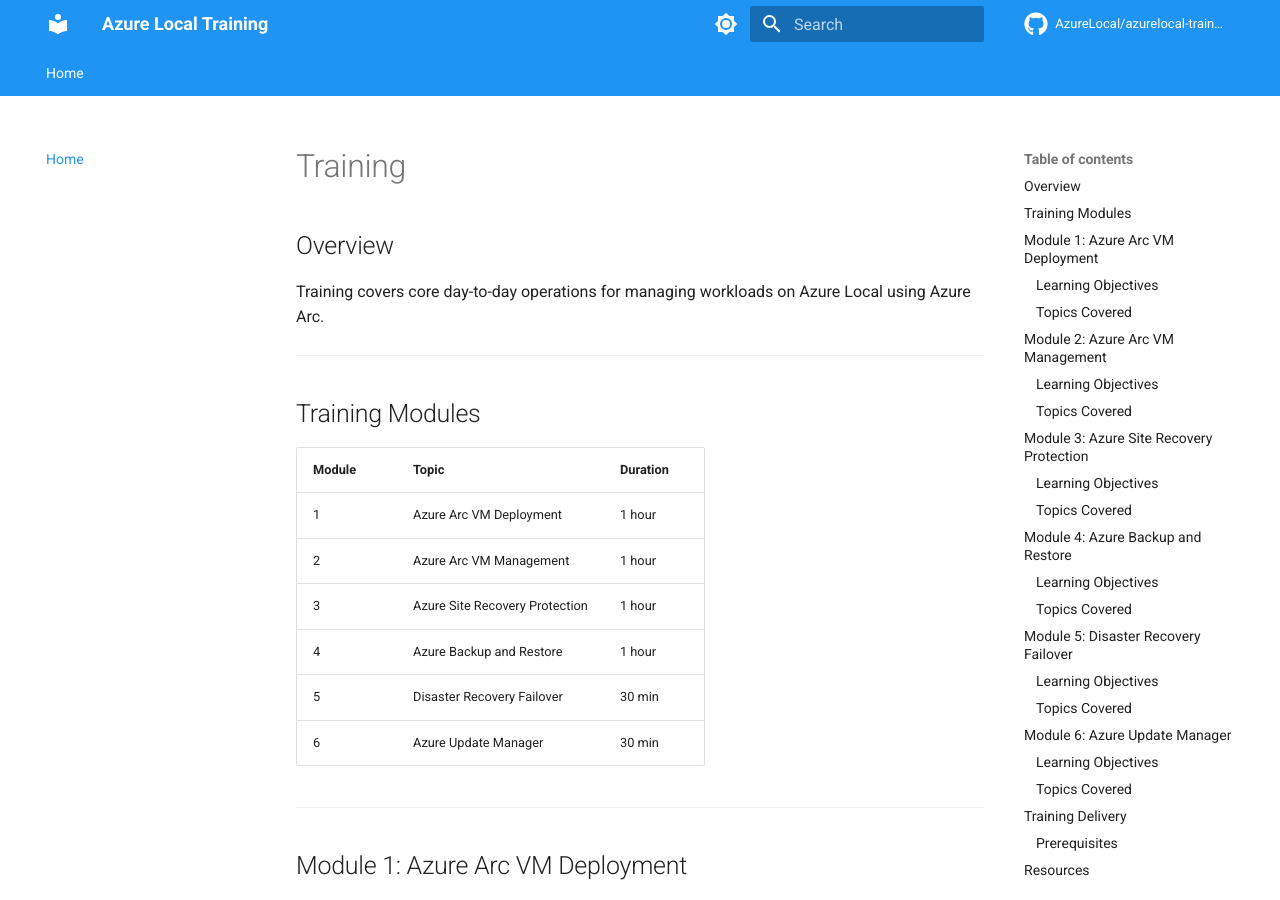
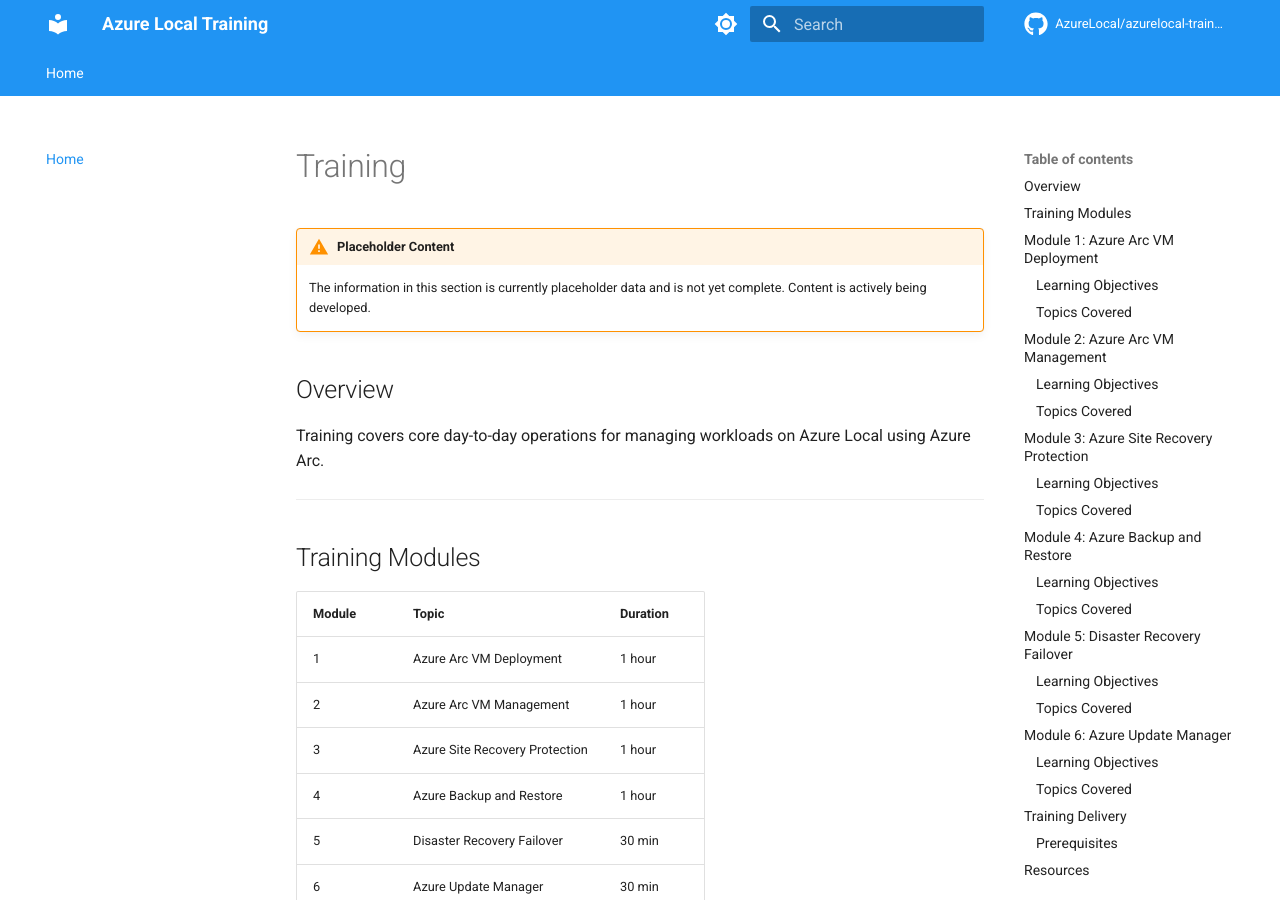
Before and after one commit to AzureLocal/azurelocal-training, an MkDocs documentation site: the page built from docs/index.md, in a window 1280 px wide and 900 px high. Built offline with MkDocs 1.6.1 and Material for MkDocs 9.7.7, drawn with Linux system fonts in a browser that asks for light colours; comment, search, counter and statistics services are not loaded.

Commit message:
docs: add placeholder warning to training index

```diff
--- a/docs/index.md
+++ b/docs/index.md
@@ -1,4 +1,7 @@
 # Training
+
+!!! warning "Placeholder Content"
+    The information in this section is currently placeholder data and is not yet complete. Content is actively being developed.
 
 ## Overview
 
```
